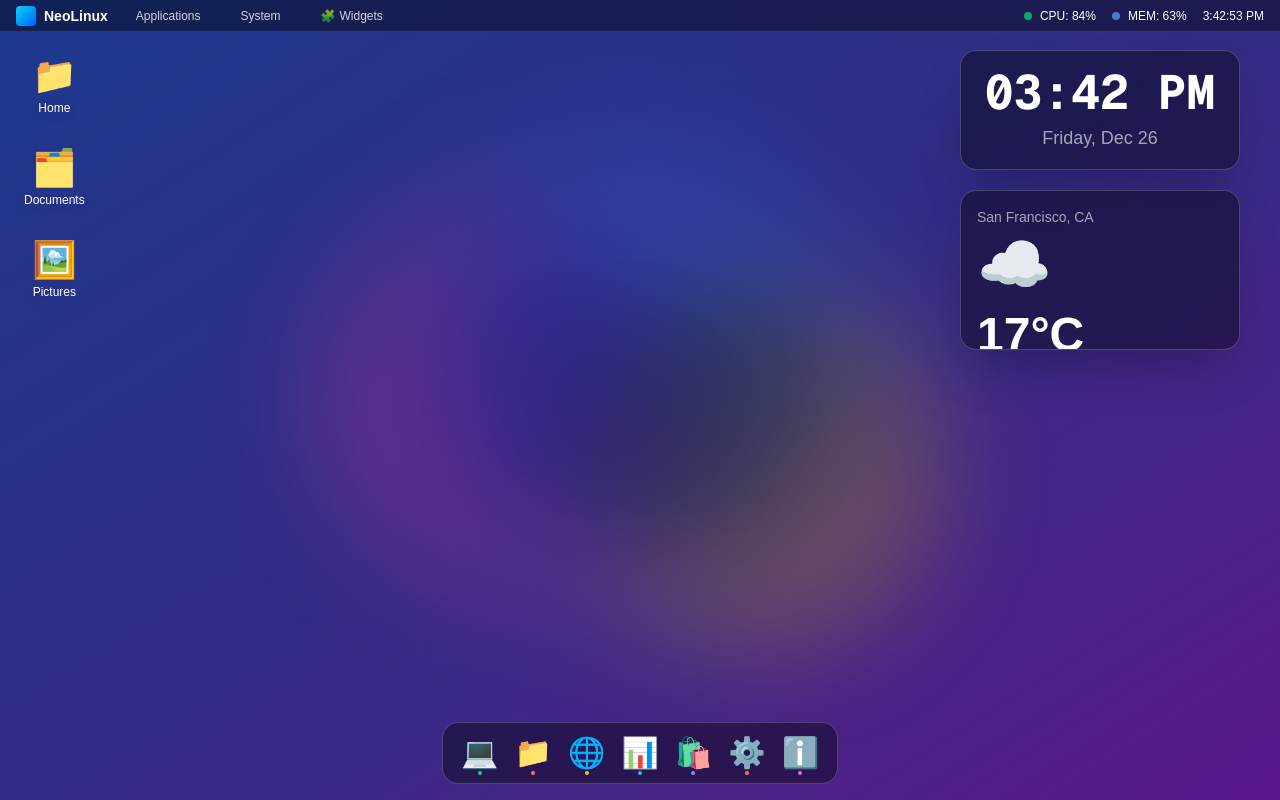
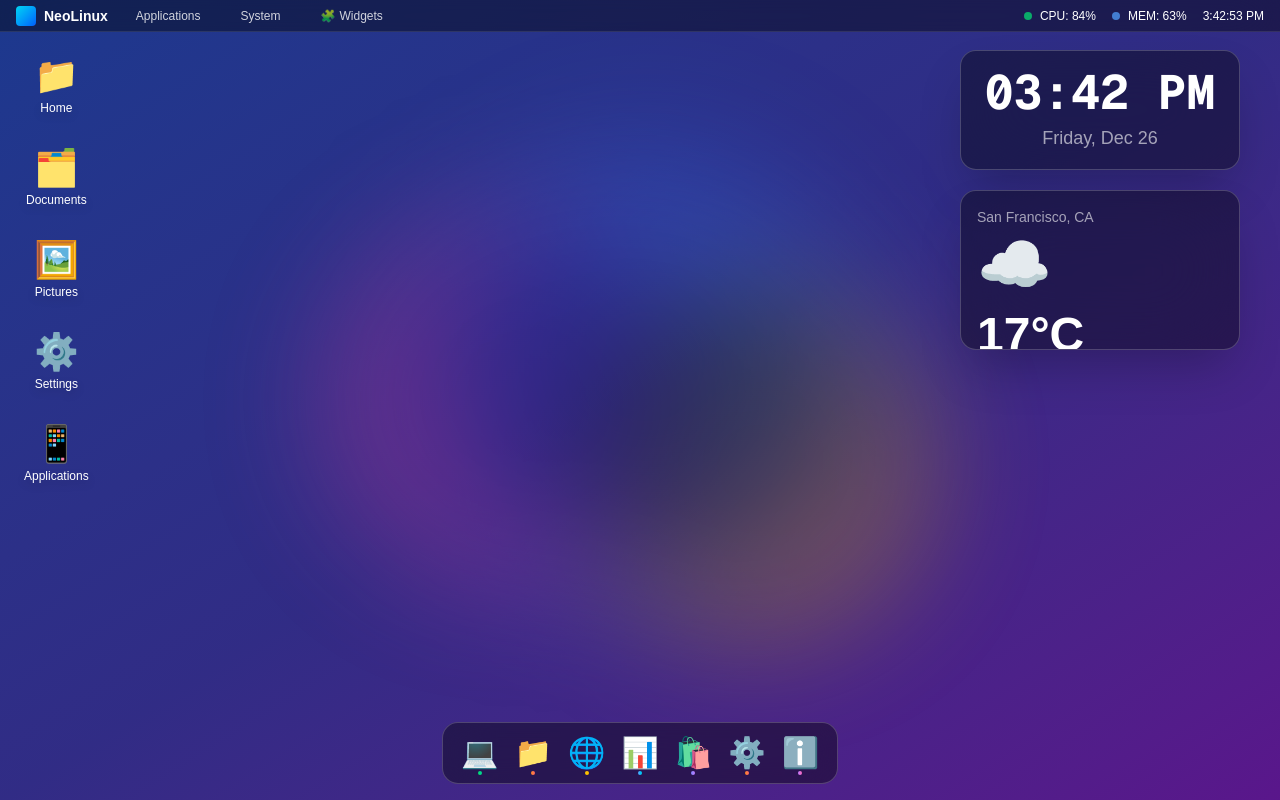
Before and after one commit to mzhren/NeoLinuxUI, a Next.js app: page / in a window 1280 px wide. Built offline with nearby package versions, Linux system fonts and the light colour scheme.

Commit message:
add desktop icon

```diff
--- a/app/page.tsx
+++ b/app/page.tsx
@@ -261,6 +261,8 @@ function LinuxDesktop() {
         <DesktopIcon icon="📁" label="Home" onClick={() => openWindow('files')} />
         <DesktopIcon icon="🗂️" label="Documents" onClick={() => openWindow('files')} />
         <DesktopIcon icon="🖼️" label="Pictures" onClick={() => openWindow('files')} />
+        <DesktopIcon icon="⚙️" label="Settings" onClick={() => openWindow('settings')} />
+        <DesktopIcon icon="📱" label="Applications" onClick={() => openWindow('applist')} />
       </div>
 
       {/* Widgets */}
```
